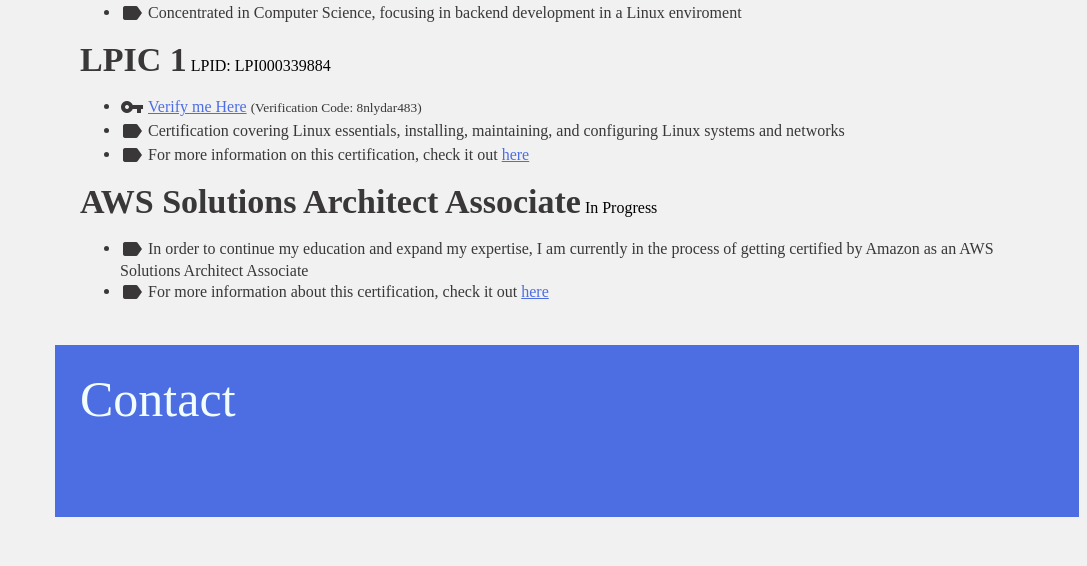
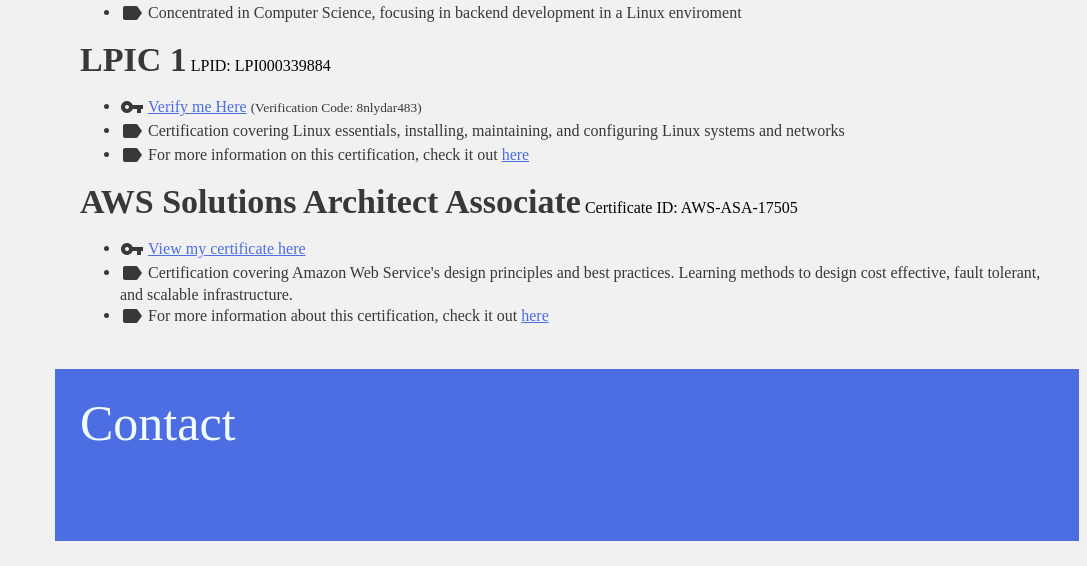
Before and after one commit to scgodbold/website, a Flask app: page / in a window 1280 px wide; the page is wider, and only the part inside the window is pictured. Shown: the part 3849-4415 px from the top of that part, without its empty margins (193-1280 px from the left). Run offline with Flask 2, Linux system fonts and the light colour scheme; some libraries are stand-ins or nearby versions.

Commit message:
Update to include AWS Solutions Architect Associate

```diff
--- a/app/static/css/base.css
+++ b/app/static/css/base.css
@@ -62,7 +62,9 @@ a {
 /* Skills section */
 .skill {
     max-width: 100px;
+    min-width: 100px;
     max-height: 150px;
+    min-height: 150px;
     display: inline-block;
     margin-right: 10px;
 }
@@ -146,7 +148,9 @@ a {
 }
 .sm-card {
     max-width: 100px;
+    min-width: 100px;
     max-height: 150px;
+    min-height: 150px;
     display: inline-block;
     margin-right: 10px;
 }
--- a/app/templates/edu_cards/aws_sol_assoc.html
+++ b/app/templates/edu_cards/aws_sol_assoc.html
@@ -2,14 +2,18 @@
     <div class='card-content'>
         <div class='education-header'>
             <span class='education-title'><strong>AWS Solutions Architect Associate</strong></span>
-            <span class='right education-date grey-text'>In Progress</span>
+            <span class='right education-date grey-text'>Certificate ID: AWS-ASA-17505</span>
         </div>
 
         <div class='education-content'>
             <ul>
                 <li class='edu-item ico-align'>
+                    <i class='material-icons tiny ico-align'>vpn_key</i>
+                    <span class='ico-align'><a target='_blank' href='/static/aws_asa_cert.pdf'>View my certificate here</a></span>
+                </li>
+                <li class='edu-item ico-align'>
                     <i class='material-icons tiny ico-align'>label</i>
-                    <span class='ico-align'>In order to continue my education and expand my expertise, I am currently in the process of getting certified by Amazon as an AWS Solutions Architect Associate</span>
+                    <span class='ico-align'>Certification covering Amazon Web Service's design principles and best practices. Learning methods to design cost effective, fault tolerant, and scalable infrastructure.</span>
                 </li>
                 <li class='edu-item ico-align'>
                     <i class='material-icons tiny ico-align'>label</i>
```
